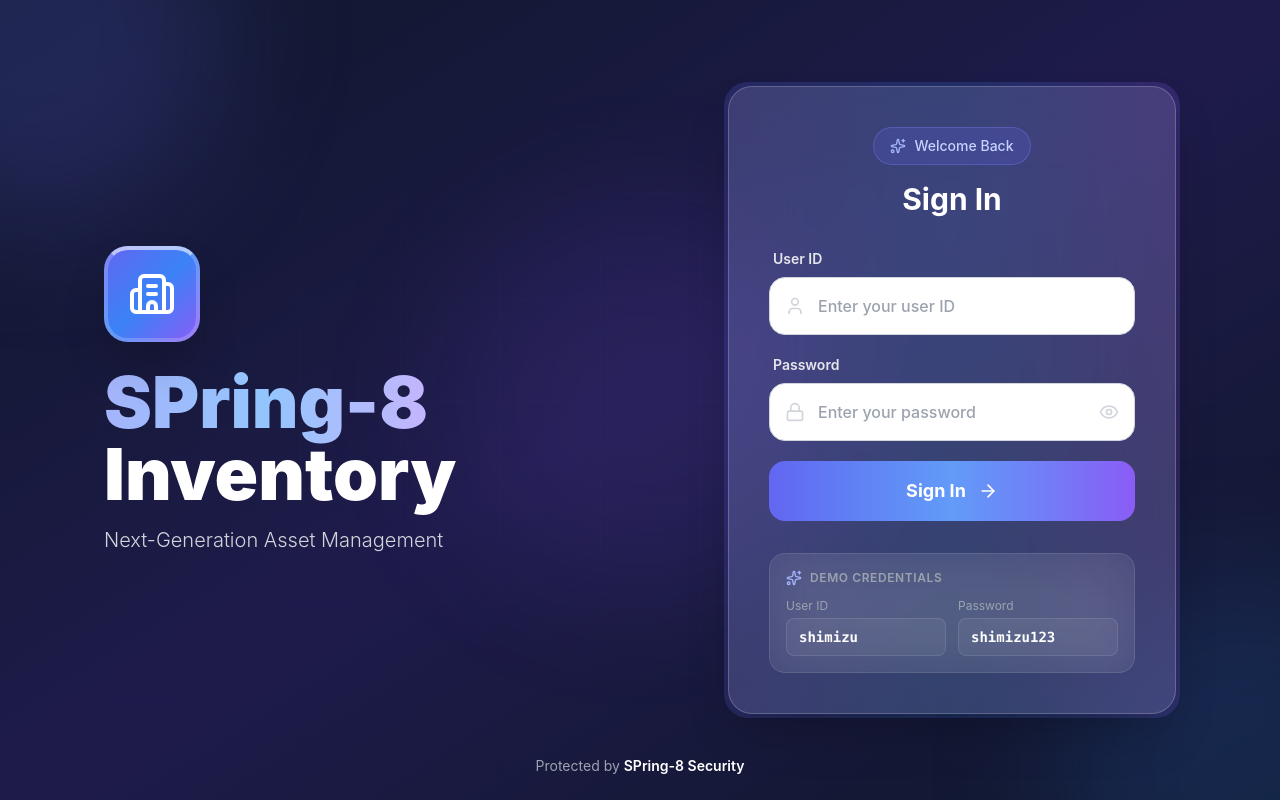
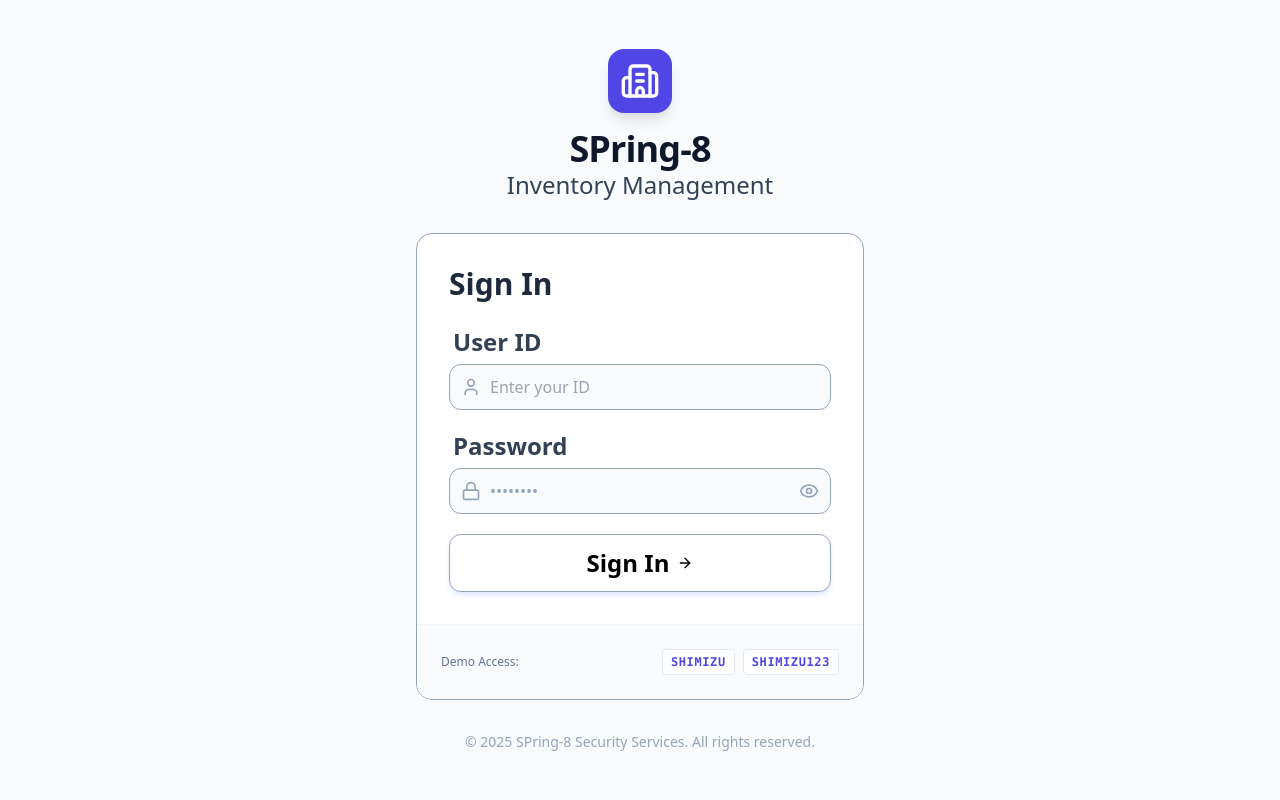
Before and after one commit to mohdrosh/inventory, a React (Create React App) app in the folder client/: page /login in a window 1280 px wide. Built offline with nearby package versions, Linux system fonts and the light colour scheme.

Commit message:
initial commit

```diff
--- a/client/src/components/LoginPage.js
+++ b/client/src/components/LoginPage.js
@@ -1,8 +1,7 @@
-// client/src/components/LoginPage.js - Staff Login Only
 import { API_BASE_URL } from '../config';
 import React, { useState, useEffect } from "react";
 import { useNavigate } from "react-router-dom";
-import { Lock, User, AlertCircle, Eye, EyeOff, Building2, Sparkles, ArrowRight, Shield, Zap } from "lucide-react";
+import { Lock, User, AlertCircle, Eye, EyeOff, Building2, ArrowRight } from "lucide-react";
 import { motion, AnimatePresence } from "framer-motion";
 
 export default function LoginPage() {
@@ -11,47 +10,30 @@ export default function LoginPage() {
   const [showPassword, setShowPassword] = useState(false);
   const [error, setError] = useState("");
   const [loading, setLoading] = useState(false);
-  const [mounted, setMounted] = useState(false);
-  const [windowWidth, setWindowWidth] = useState(typeof window !== 'undefined' ? window.innerWidth : 1200);
   const navigate = useNavigate();
 
-  // Staff demo credentials
   const staffCredentials = {
-    email: "s.shimizu@spring8.or.jp",
     demoUser: "shimizu",
     demoPass: "shimizu123"
   };
 
-  useEffect(() => {
-    setMounted(true);
-
-    const handleResize = () => setWindowWidth(window.innerWidth);
-    window.addEventListener('resize', handleResize);
-    return () => window.removeEventListener('resize', handleResize);
-  }, []);
-
   const handleSubmit = async (e) => {
     e.preventDefault();
     setError("");
-
     if (!userId.trim() || !password.trim()) {
       setError("Please fill in all fields");
       return;
     }
 
     setLoading(true);
-
     try {
       const response = await fetch(`${API_BASE_URL}/auth/login`, {
         method: "POST",
-        headers: {
-          "Content-Type": "application/json",
-        },
+        headers: { "Content-Type": "application/json" },
         body: JSON.stringify({ userId, password, role: "staff" }),
       });
 
       const data = await response.json();
-
       if (response.ok) {
         localStorage.setItem("authToken", data.token);
         localStorage.setItem("user", JSON.stringify(data.user));
@@ -60,283 +42,123 @@ export default function LoginPage() {
         setError(data.error || "Login failed. Please try again.");
       }
     } catch (err) {
-      console.error("Login error:", err);
-      setError("Connection error. Please check if the server is running.");
+      setError("Connection error. Please check your server.");
     } finally {
       setLoading(false);
     }
   };
 
-  const isMobile = windowWidth < 768;
-
   return (
-    <div className="min-h-screen flex items-center justify-center relative overflow-hidden bg-gradient-to-br from-slate-900 via-indigo-950 to-slate-900">
-      {/* Static Background - No animations */}
-      <div className="absolute inset-0 overflow-hidden">
-        {/* Static Gradient Orbs */}
-        <div className="absolute -top-20 sm:-top-40 -left-20 sm:-left-40 w-48 h-48 sm:w-96 sm:h-96 bg-indigo-500/20 rounded-full blur-3xl" />
-        <div className="absolute -bottom-20 sm:-bottom-40 -right-20 sm:-right-40 w-48 h-48 sm:w-96 sm:h-96 bg-blue-500/15 rounded-full blur-3xl" />
-        <div className="absolute top-1/2 left-1/2 -translate-x-1/2 -translate-y-1/2 w-48 h-48 sm:w-96 sm:h-96 bg-violet-500/10 rounded-full blur-3xl" />
-
-        {/* Subtle Grid Pattern - Static */}
-        <div className="absolute inset-0 bg-[linear-gradient(rgba(99,102,241,.04)_1px,transparent_1px),linear-gradient(90deg,rgba(99,102,241,.04)_1px,transparent_1px)] bg-[size:50px_50px] sm:bg-[size:100px_100px] [mask-image:radial-gradient(ellipse_80%_50%_at_50%_50%,black,transparent)]" />
+    <div className="min-h-screen bg-slate-50 flex flex-col items-center justify-center p-4 font-sans">
+      {/* Top Branding */}
+      <div className="text-center mb-8">
+        <div className="inline-flex items-center justify-center w-16 h-16 bg-indigo-600 rounded-2xl shadow-lg mb-4">
+          <Building2 className="w-10 h-10 text-white" />
+        </div>
+        <h1 className="text-4xl font-bold text-slate-900 tracking-tight">SPring-8</h1>
+        <p className="text-2xl text-slate-700 font-medium">Inventory Management</p>
       </div>
 
-      {/* Main Content */}
-      <div className="relative z-10 w-full max-w-7xl mx-auto px-4 sm:px-6 lg:px-8 py-6 sm:py-8 lg:py-12 flex items-center justify-center gap-6 lg:gap-12 flex-col lg:flex-row">
-        {/* Left Side - Branding */}
-        <motion.div
-          initial={{ opacity: 0, x: -50 }}
-          animate={{ opacity: mounted ? 1 : 0, x: mounted ? 0 : -50 }}
-          transition={{ duration: 0.8, delay: 0.2 }}
-          className="flex-1 text-center lg:text-left space-y-4 sm:space-y-6 max-w-xl"
-        >
-          {/* Logo - Static gradient */}
-          <motion.div
-            initial={{ scale: 0 }}
-            animate={{ scale: 1 }}
-            transition={{ type: "spring", stiffness: 200, damping: 20, delay: 0.3 }}
-            className="inline-flex items-center justify-center w-16 h-16 sm:w-20 sm:h-20 lg:w-24 lg:h-24 bg-gradient-to-br from-indigo-500 via-blue-500 to-violet-500 rounded-2xl sm:rounded-3xl shadow-2xl mx-auto lg:mx-0 relative"
-          >
-            <Building2 className="w-8 h-8 sm:w-10 sm:h-10 lg:w-12 lg:h-12 text-white relative z-10" />
-            <div className="absolute inset-0 border-2 sm:border-4 border-white/20 border-t-white/60 rounded-2xl sm:rounded-3xl" />
-          </motion.div>
+      {/* Login Card */}
+      <div className="w-full max-w-md">
+        <div className="bg-white rounded-2xl shadow-15xl shadow-slate-500/50 border border-slate-400 overflow-hidden">
+          <div className="p-8">
+            <h2 className="text-3xl font-semibold text-slate-800 mb-6">Sign In</h2>
 
-          {/* Title */}
-          <div>
-            <motion.h1
-              initial={{ opacity: 0, y: 20 }}
-              animate={{ opacity: 1, y: 0 }}
-              transition={{ delay: 0.4 }}
-              className="text-3xl sm:text-4xl md:text-5xl lg:text-7xl font-black mb-2 sm:mb-4 leading-tight"
-            >
-              <span className="bg-gradient-to-r from-indigo-300 via-blue-300 to-violet-300 bg-clip-text text-transparent">
-                SPring-8
-              </span>
-              <br />
-              <span className="text-white">Inventory</span>
-            </motion.h1>
-            <motion.p
-              initial={{ opacity: 0, y: 20 }}
-              animate={{ opacity: 1, y: 0 }}
-              transition={{ delay: 0.5 }}
-              className="text-base sm:text-lg lg:text-xl text-gray-300 font-light"
-            >
-              Next-Generation Asset Management
-            </motion.p>
-          </div>
-
-          {/* Mobile Features */}
-          <motion.div
-            initial={{ opacity: 0, y: 20 }}
-            animate={{ opacity: 1, y: 0 }}
-            transition={{ delay: 0.6 }}
-            className="flex md:hidden justify-center gap-6"
-          >
-            {[Zap, Shield, Sparkles].map((Icon, i) => (
-              <motion.div
-                key={i}
-                initial={{ opacity: 0, scale: 0 }}
-                animate={{ opacity: 1, scale: 1 }}
-                transition={{ delay: 0.7 + i * 0.1 }}
-                className="w-12 h-12 rounded-xl bg-white/5 backdrop-blur-lg border border-white/10 flex items-center justify-center"
-              >
-                <Icon className="w-5 h-5 text-indigo-300" />
-              </motion.div>
-            ))}
-          </motion.div>
-        </motion.div>
-
-        {/* Right Side - Login Form */}
-        <motion.div
-          initial={{ opacity: 0, x: 50 }}
-          animate={{ opacity: mounted ? 1 : 0, x: mounted ? 0 : 50 }}
-          transition={{ duration: 0.8, delay: 0.3 }}
-          className="w-full max-w-md"
-        >
-          {/* Glassmorphism Card - No glow */}
-          <div className="relative">
-            {/* Static border accent */}
-            <div className="absolute -inset-0.5 sm:-inset-1 bg-gradient-to-r from-indigo-500 via-blue-500 to-violet-500 rounded-2xl sm:rounded-3xl opacity-20" />
-
-            {/* Card */}
-            <div className="relative bg-white/10 backdrop-blur-2xl rounded-2xl sm:rounded-3xl p-6 sm:p-8 lg:p-10 border border-white/20 shadow-2xl">
-              {/* Header */}
-              <div className="text-center mb-6 sm:mb-8">
-                <motion.div
-                  initial={{ scale: 0 }}
-                  animate={{ scale: 1 }}
-                  transition={{ type: "spring", delay: 0.5 }}
-                  className="inline-flex items-center gap-2 px-3 sm:px-4 py-1.5 sm:py-2 bg-indigo-500/20 rounded-full border border-indigo-400/30 mb-3 sm:mb-4"
-                >
-                  <Sparkles className="w-3 h-3 sm:w-4 sm:h-4 text-indigo-300" />
-                  <span className="text-xs sm:text-sm text-indigo-200 font-medium">Welcome Back</span>
-                </motion.div>
-                <h2 className="text-2xl sm:text-3xl font-bold text-white mb-1 sm:mb-2">Sign In</h2>
-              </div>
-
-              {/* Form */}
-              <form onSubmit={handleSubmit} className="space-y-4 sm:space-y-5">
+            <form onSubmit={handleSubmit} className="space-y-5">
               {/* Error Message */}
               <AnimatePresence mode="wait">
                 {error && (
                   <motion.div
-                      initial={{ opacity: 0, y: -10, scale: 0.9 }}
-                      animate={{ opacity: 1, y: 0, scale: 1 }}
-                      exit={{ opacity: 0, y: -10, scale: 0.9 }}
-                      className="bg-red-500/10 backdrop-blur-xl border border-red-400/30 rounded-xl sm:rounded-2xl p-3 sm:p-4 flex items-start gap-2 sm:gap-3"
+                    initial={{ opacity: 0, height: 0 }}
+                    animate={{ opacity: 1, height: "auto" }}
+                    exit={{ opacity: 0, height: 0 }}
+                    className="bg-red-50 border border-red-100 rounded-lg p-3 flex items-center gap-3 text-red-600 text-sm"
                   >
-                      <AlertCircle className="w-4 h-4 sm:w-5 sm:h-5 text-red-300 flex-shrink-0 mt-0.5" />
-                      <p className="text-xs sm:text-sm text-red-200">{error}</p>
+                    <AlertCircle className="w-4 h-4 flex-shrink-0" />
+                    {error}
                   </motion.div>
                 )}
               </AnimatePresence>
 
-                {/* User ID Input */}
-                <div className="space-y-1.5 sm:space-y-2">
-                  <label className="block text-xs sm:text-sm font-semibold text-gray-200 ml-1">
-                    User ID
-                  </label>
-                  <div className="relative group">
-                    <div className="relative flex items-center">
-                      <div className="absolute left-3 sm:left-4 z-10">
-                        <User className="w-4 h-4 sm:w-5 sm:h-5 text-gray-300 group-hover:text-indigo-300 transition-colors" />
-                      </div>
+              {/* User ID */}
+              <div className="space-y-1.5">
+                <label className="text-2xl font-semibold text-slate-700 ml-1">User ID</label>
+                <div className="relative">
+                  <User className="absolute left-3 top-1/2 -translate-y-1/2 w-5 h-5 text-slate-400" />
                   <input
                     type="text"
                     value={userId}
                     onChange={(e) => setUserId(e.target.value)}
-                        placeholder="Enter your user ID"
-                        className="w-full pl-10 sm:pl-12 pr-3 sm:pr-4 py-3 sm:py-4 bg-white border border-gray-300 rounded-xl sm:rounded-2xl text-gray-900 font-medium text-sm sm:text-base placeholder-gray-400 focus:outline-none focus:border-indigo-500 focus:ring-2 focus:ring-indigo-500/20 transition-all group-hover:border-gray-400"
+                    placeholder="Enter your ID"
+                    className="w-full pl-10 pr-4 py-2.5 bg-slate-50 border border-slate-400 rounded-xl outline-none transition-all text-slate-900 placeholder-slate-400"
                     disabled={loading}
                   />
                 </div>
               </div>
-                </div>
 
-                {/* Password Input */}
-                <div className="space-y-1.5 sm:space-y-2">
-                  <label className="block text-xs sm:text-sm font-semibold text-gray-200 ml-1">
-                    Password
-                  </label>
-                  <div className="relative group">
-                    <div className="relative flex items-center">
-                      <div className="absolute left-3 sm:left-4 z-10">
-                        <Lock className="w-4 h-4 sm:w-5 sm:h-5 text-gray-300 group-hover:text-indigo-300 transition-colors" />
-                      </div>
+              {/* Password */}
+              <div className="space-y-1.5">
+                <label className="text-2xl font-semibold text-slate-700 ml-1">Password</label>
+                <div className="relative">
+                  <Lock className="absolute left-3 top-1/2 -translate-y-1/2 w-5 h-5 text-slate-400" />
                   <input
                     type={showPassword ? "text" : "password"}
                     value={password}
                     onChange={(e) => setPassword(e.target.value)}
-                        placeholder="Enter your password"
-                        className="w-full pl-10 sm:pl-12 pr-3 sm:pr-4 py-3 sm:py-4 bg-white border border-gray-300 rounded-xl sm:rounded-2xl text-gray-900 font-medium text-sm sm:text-base placeholder-gray-400 focus:outline-none focus:border-indigo-500 focus:ring-2 focus:ring-indigo-500/20 transition-all group-hover:border-gray-400"
+                    placeholder="••••••••"
+                    className="w-full pl-10 pr-12 py-2.5 bg-slate-50 border border-slate-400 rounded-xl outline-none transition-all text-slate-900 placeholder-slate-400"
                     disabled={loading}
                   />
                   <button
                     type="button"
                     onClick={() => setShowPassword(!showPassword)}
-                        className="absolute right-3 sm:right-4 text-gray-300 hover:text-black transition-colors z-10"
+                    className="absolute right-3 top-1/2 -translate-y-1/2 text-slate-400 hover:text-indigo-600 transition-colors"
+                  >
+                    {showPassword ? <EyeOff className="w-5 h-5" /> : <Eye className="w-5 h-5" />}
+                  </button>
+                </div>
+              </div>
+
+              {/* Submit Button */}
+              <button
+                type="submit"
                 disabled={loading}
+                className="text-2xl w-full bg-white border border-slate-400 text-black font-bold py-3 rounded-xl transition-all shadow-md shadow-indigo-100 flex items-center justify-center gap-2 group"
               >
-                        {showPassword ? (
-                          <EyeOff className="w-4 h-4 sm:w-5 sm:h-5" />
+                {loading ? (
+                  <div className="w-5 h-5 border-2 border-white/30 border-t-black rounded-full animate-spin" />
                 ) : (
-                          <Eye className="w-4 h-4 sm:w-5 sm:h-5" />
+                  <>
+                    <span>Sign In</span>
+                    <ArrowRight className="w-4 h-4 group-hover:translate-x-1 transition-transform" />
+                  </>
                 )}
               </button>
+            </form>
+          </div>
+
+          {/* Demo Helper */}
+          <div className="bg-slate-50 border-t border-slate-100 p-6">
+            <div className="flex items-center justify-between text-xs">
+              <span className="text-slate-500 font-medium">Demo Access:</span>
+              <div className="flex gap-2">
+                <code className="bg-white border border-slate-200 px-2 py-1 rounded text-indigo-600 font-bold uppercase tracking-wider">
+                  {staffCredentials.demoUser}
+                </code>
+                <code className="bg-white border border-slate-200 px-2 py-1 rounded text-indigo-600 font-bold uppercase tracking-wider">
+                  {staffCredentials.demoPass}
+                </code>
+              </div>
             </div>
           </div>
         </div>
 
-                {/* Submit Button - Static gradient */}
-                <motion.button
-                  type="submit"
-                  disabled={loading}
-                  whileHover={{ scale: loading ? 1 : 1.02 }}
-                  whileTap={{ scale: loading ? 1 : 0.98 }}
-                  className="relative w-full group overflow-hidden"
-                >
-                  {/* Stable gradient button */}
-                  <div className="absolute inset-0 bg-gradient-to-r from-indigo-500 via-blue-500 to-violet-500 rounded-xl sm:rounded-2xl" />
-                  <motion.div
-                    animate={{
-                      x: loading ? ["-100%", "100%"] : "0%",
-                    }}
-                    transition={{
-                      duration: 1.5,
-                      repeat: loading ? Infinity : 0,
-                      ease: "linear",
-                    }}
-                    className="absolute inset-0 bg-gradient-to-r from-transparent via-white/20 to-transparent"
-                  />
-
-                  {/* Button Content */}
-                  <div className="relative flex items-center justify-center gap-2 sm:gap-3 py-3 sm:py-4 px-4 sm:px-6">
-                    {loading ? (
-                      <>
-                        <motion.div
-                          animate={{ rotate: 360 }}
-                          transition={{ duration: 1, repeat: Infinity, ease: "linear" }}
-                          className="w-4 h-4 sm:w-5 sm:h-5 border-2 border-white/30 border-t-white rounded-full"
-                        />
-                        <span className="text-white font-bold text-base sm:text-lg">Signing in...</span>
-                      </>
-                    ) : (
-                      <>
-                        <span className="text-white font-bold text-base sm:text-lg">Sign In</span>
-                        <ArrowRight className="w-4 h-4 sm:w-5 sm:h-5 text-white" />
-                      </>
-                    )}
-                  </div>
-                </motion.button>
-              </form>
-
-              {/* Demo Credentials */}
-              <motion.div
-                initial={{ opacity: 0, y: 20 }}
-                animate={{ opacity: 1, y: 0 }}
-                transition={{ delay: 0.6 }}
-                className="mt-6 sm:mt-8"
-              >
-                <div className="relative bg-white/5 backdrop-blur-xl border border-white/10 rounded-xl sm:rounded-2xl p-3 sm:p-4">
-                  <div className="flex items-center gap-2 mb-2 sm:mb-3">
-                    <Sparkles className="w-3 h-3 sm:w-4 sm:h-4 text-indigo-300" />
-                    <p className="text-[10px] sm:text-xs text-gray-400 font-semibold uppercase tracking-wider">
-                      Demo Credentials
-                    </p>
-                  </div>
-                  <div className="grid grid-cols-2 gap-2 sm:gap-3 text-xs">
-                    <div>
-                      <p className="text-gray-400 mb-1 text-[10px] sm:text-xs">User ID</p>
-                      <p className="text-white font-mono font-bold bg-white/5 px-2 sm:px-3 py-1.5 sm:py-2 rounded-lg border border-white/10 text-xs sm:text-sm">
-                        {staffCredentials.demoUser}
-                      </p>
-                    </div>
-                    <div>
-                      <p className="text-gray-400 mb-1 text-[10px] sm:text-xs">Password</p>
-                      <p className="text-white font-mono font-bold bg-white/5 px-2 sm:px-3 py-1.5 sm:py-2 rounded-lg border border-white/10 text-xs sm:text-sm">
-                        {staffCredentials.demoPass}
+        {/* Footer Text */}
+        <p className="mt-8 text-center text-slate-400 text-sm">
+          &copy; 2025 SPring-8 Security Services. All rights reserved.
         </p>
       </div>
     </div>
-                </div>
-              </motion.div>
-            </div>
-          </div>
-        </motion.div>
-      </div>
-
-      {/* Footer */}
-      <motion.div
-        initial={{ opacity: 0 }}
-        animate={{ opacity: 1 }}
-        transition={{ delay: 1 }}
-        className="absolute bottom-3 sm:bottom-6 left-0 right-0 text-center px-4"
-      >
-        <p className="text-gray-400 text-xs sm:text-sm">
-          Protected by <span className="text-white font-semibold">SPring-8 Security</span>
-        </p>
-      </motion.div>
-    </div>
   );
 }
```
Also changed, not shown: 1 other file (tests, documents, lock files or other folders). Lines whose indentation alone changed are shown as unchanged.
